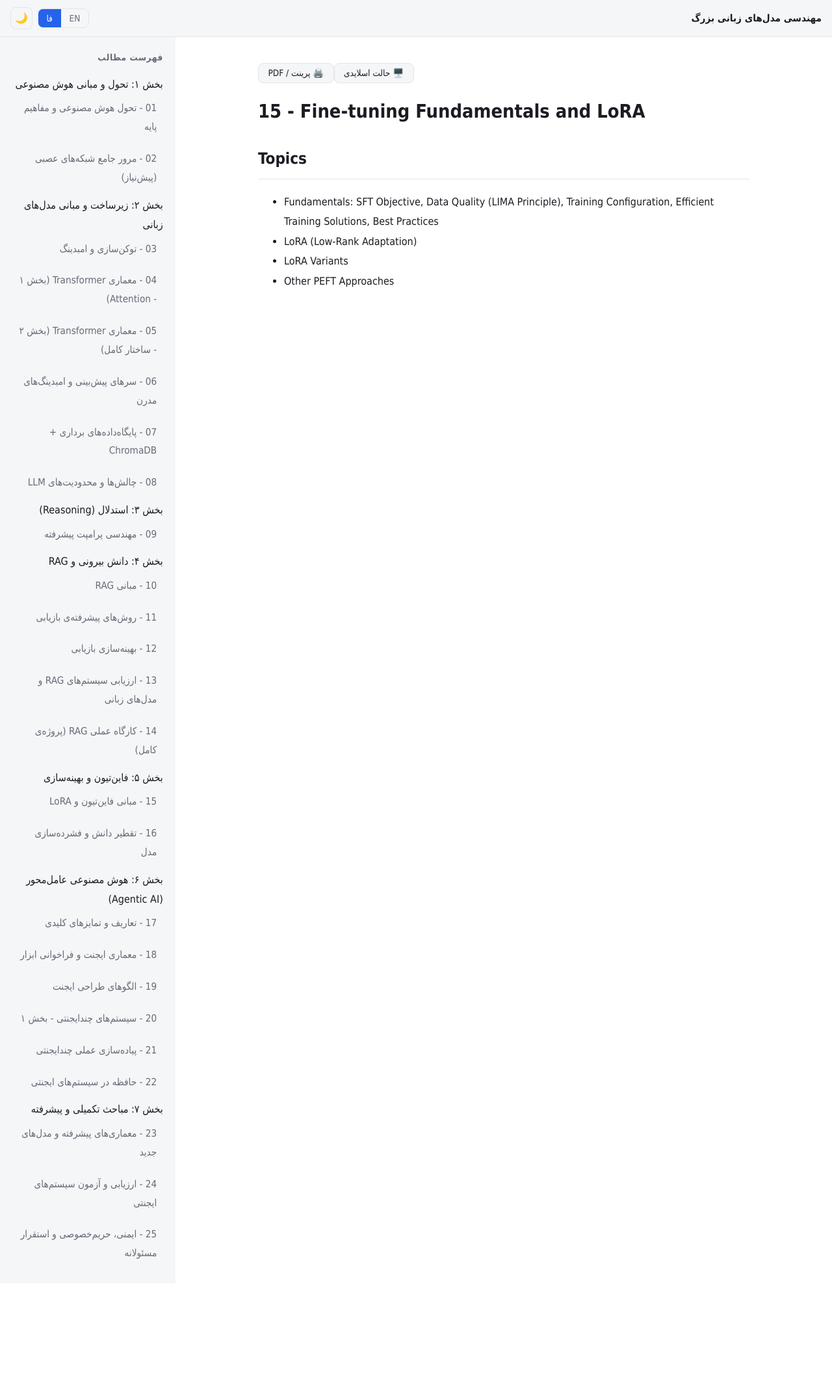
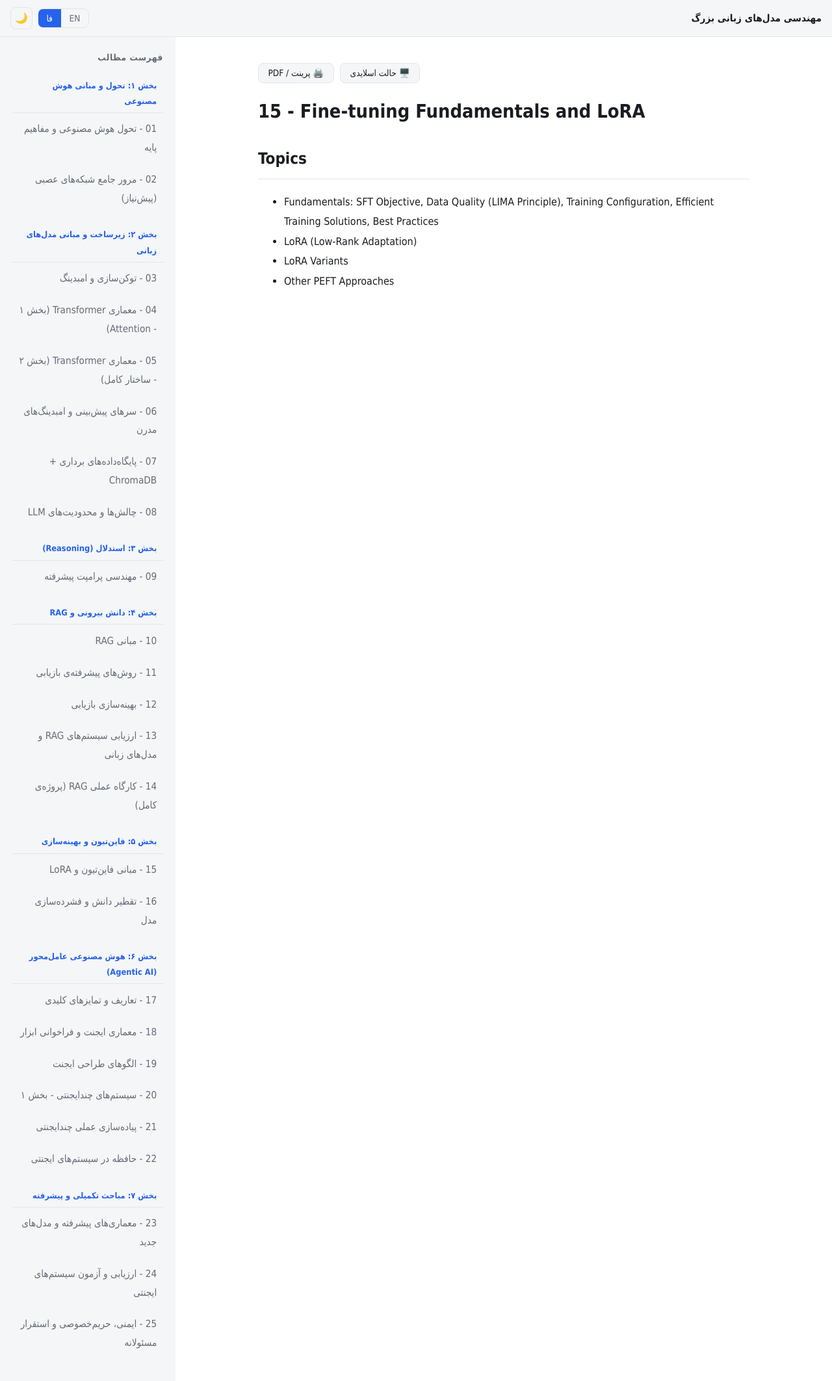
Before and after one commit to sbu-llm/notes, a Jekyll site: the page built from _notes/15-s15-en.md, in a window 1280 px wide. Shown: the whole page at 65% size. Built offline with Jekyll 4.4.1, drawn with Linux system fonts in a browser that asks for light colours; a style sheet for code colours, icons or effects is not loaded; before the commit the page ends 1975 px from its top, so only the background shows below that.

Commit message:
Add files via upload

```diff
--- a/assets/css/main.css
+++ b/assets/css/main.css
@@ -95,6 +95,12 @@ a:hover{ text-decoration: underline; }
   font-size: 0.85rem; text-transform: uppercase; letter-spacing: 0.04em;
   color: var(--muted); margin: 0 0 0.8rem;
 }
+.part-group{ margin-bottom: 1.1rem; }
+.part-title{
+  font-size: 0.8rem; font-weight: 600; color: var(--accent);
+  padding: 0.3rem 0.6rem; margin-bottom: 0.2rem;
+  border-bottom: 1px solid var(--border);
+}
 .sidebar ul{ list-style:none; padding:0; margin:0; }
 .sidebar li{ margin-bottom: 0.35rem; }
 .sidebar a{
@@ -152,7 +158,7 @@ blockquote{
 }
 
 /* دکمه‌ی حالت اسلایدی */
-.note-toolbar{ display:flex; justify-content:flex-end; margin-bottom: 1rem; }
+.note-toolbar{ display:flex; justify-content:flex-end; gap: 0.6rem; margin-bottom: 1rem; }
 .slide-toggle{
   border:1px solid var(--border); background: var(--panel); color: var(--text);
   border-radius: 8px; padding: 0.4rem 0.9rem; cursor:pointer;
@@ -201,3 +207,15 @@ body.slide-mode-on main{ padding:0; max-width:none; }
   .sidebar{ width:auto; border-bottom: 1px solid var(--border); }
   main{ padding: 1.5rem 1.2rem; }
 }
+
+/* حالت پرینت / PDF */
+@media print{
+  .topbar, .sidebar, .note-toolbar, .slide-nav{ display:none !important; }
+  body, html{ background:#fff; color:#000; }
+  main{ max-width:none; padding:0; margin:0; }
+  a{ color:#000; text-decoration:none; }
+  pre, code{ background:#f4f4f4 !important; border-color:#ccc !important; }
+  .note-content.slide-mode{ position:static !important; }
+  .slides-container{ display:block !important; }
+  .slide{ display:block !important; padding:0; page-break-after: always; }
+}
```
